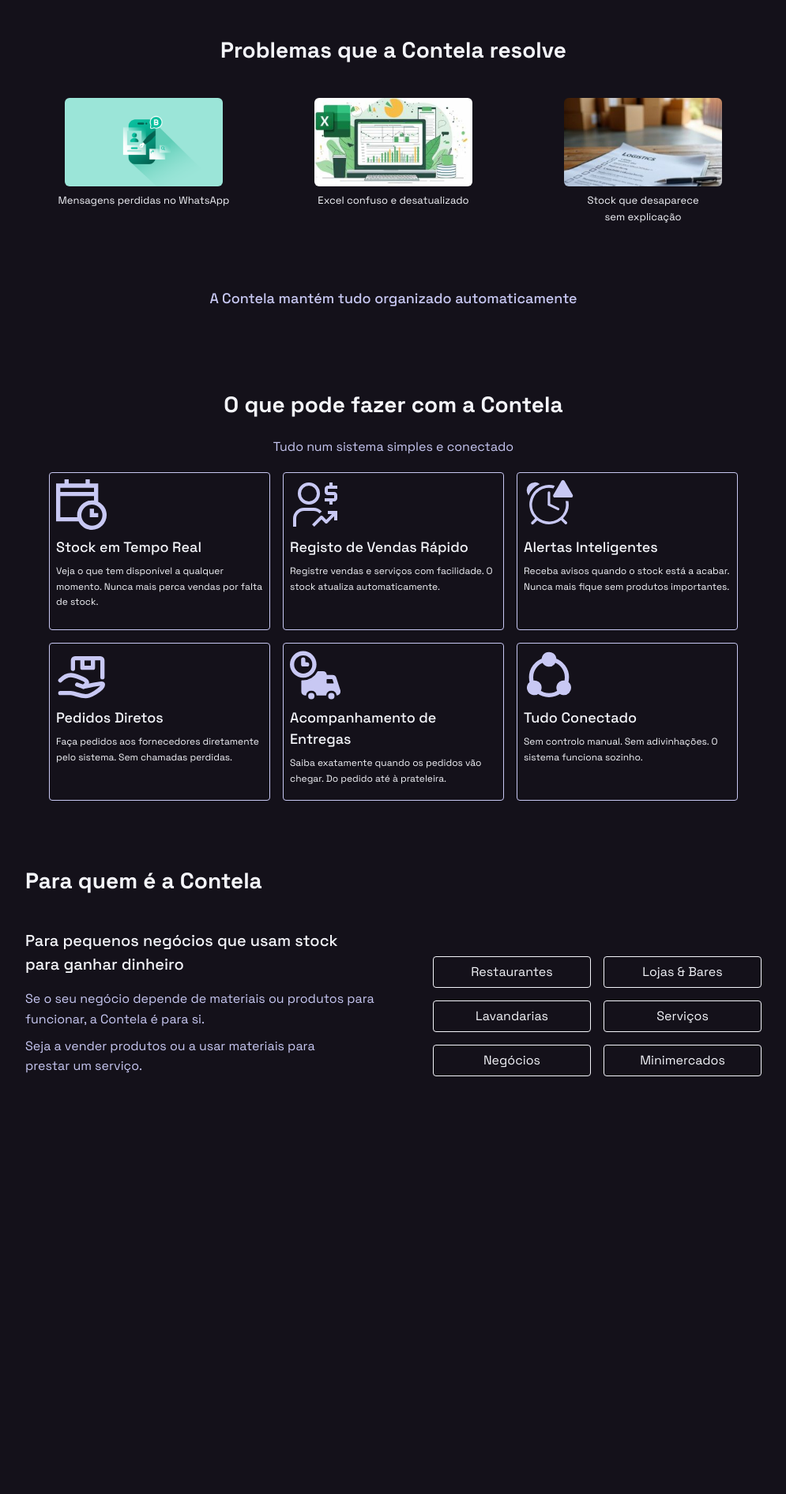
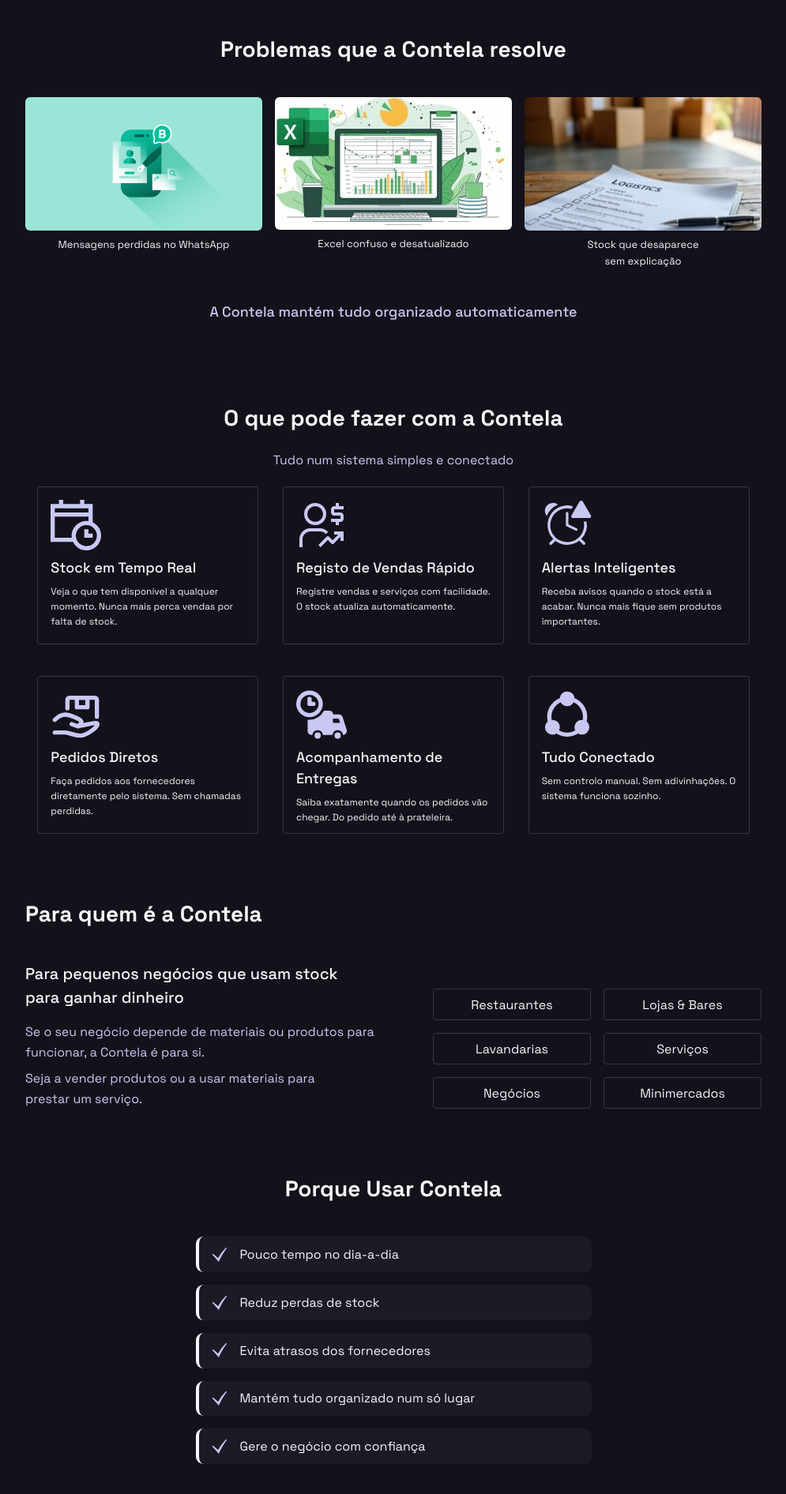
Before and after one commit to ArcidesFerrao/contela-webpage, a Next.js app: page / in a window 1280 px wide. Shown: the part 660-2552 px from the top of the page at 79% size, without its empty margins (142-1137 px from the left). Before the commit the page ends 2023 px from the top, so only its background shows below. Built offline with nearby package versions, Linux system fonts and the light colour scheme.

Commit message:
components added

```diff
--- a/app/(home)/page.tsx
+++ b/app/(home)/page.tsx
@@ -1,8 +1,10 @@
 import { Details } from "@/components/Details";
+import { Footer } from "@/components/Footer";
 import Header from "@/components/Header";
 import MidSection from "@/components/MidSection";
 import Navigator from "@/components/Navigator";
 import Reason from "@/components/Reason";
+import { UseCase } from "@/components/UseCase";
 
 export default function page() {
   return (
@@ -12,6 +14,8 @@ export default function page() {
       <MidSection />
       <Details />
       <Reason />
+      <UseCase />
+      <Footer />
     </main>
   );
 }
--- a/app/globals.css
+++ b/app/globals.css
@@ -4,7 +4,8 @@
   --background: #14111a;
   --foreground: #f4f5fa;
   --accent: #c8c8f3;
-  --accent-blur: rgba(200, 200, 243, 0.3);
+  --accent-blur: rgba(200, 200, 243, 0.05);
+  --accent-card: rgba(200, 200, 243, 0.2);
 }
 /*
 @theme inline {
@@ -20,6 +21,18 @@
     --foreground: #ededed;
   }
 } */
+
+@media (max-width: 940px) {
+  .mid-section {
+    display: grid;
+    grid-template-columns: 1fr 1fr;
+  }
+  .reason-section {
+    display: grid;
+    grid-template-columns: 1fr;
+    row-gap: 2rem;
+  }
+}
 
 body {
   background: var(--background);
@@ -68,6 +81,9 @@ p {
   color: var(--accent);
 }
 
+.bg-accent-blur {
+  background-color: var(--accent-blur);
+}
 .bg-accent {
   color: var(--background);
   background-color: var(--accent);
@@ -75,9 +91,10 @@ p {
 
 .mid-card {
   width: 300px;
-  height: 200px;
+  /* height: 200px; */
 }
 
+.long-card p,
 .mid-card p {
   font-size: small;
   letter-spacing: normal;
@@ -86,14 +103,43 @@ p {
 .detail-card {
   width: 280px;
   height: 200px;
-  border: 1px solid var(--accent);
 }
 
 .detail-card p {
   font-size: 12px;
 }
 
+.ready-cta,
+.detail-card,
+.reason-card {
+  border: 1px solid var(--accent-card);
+}
+.mid-card img,
+.detail-card img,
+.reason-card img {
+  opacity: 60;
+}
+.mid-card img:hover,
+.detail-card img:hover,
+.reason-card img:hover {
+  opacity: 100;
+}
+
 .reason-card {
   width: 200px;
   height: 40px;
 }
+
+.detail-grid {
+  row-gap: 40px;
+}
+
+ul li {
+  padding: 0.6rem 1rem;
+  border-radius: 0.6rem;
+  border-left: 4px solid;
+}
+
+footer {
+  border-top: 1px solid var(--accent-card);
+}
--- a/components/Card.tsx
+++ b/components/Card.tsx
@@ -11,9 +11,13 @@ export const Card = ({
 }) => {
   return (
     <div className="mid-card flex flex-col gap-2 items-center">
-      <span className="bg-accent rounded-md overflow-hidden">
-        <Image src={url} alt={alt} width={200} height={200} />
-      </span>
+      <Image
+        className="bg-accent rounded-md overflow-hidden"
+        src={url}
+        alt={alt}
+        width={300}
+        height={200}
+      />
       <p>{text}</p>
     </div>
   );
@@ -30,10 +34,14 @@ export const LongCard = ({
   alt: string;
 }) => {
   return (
-    <div className="mid-card gap-2 flex flex-col items-center">
-      <span className="bg-accent rounded-md overflow-hidden">
-        <Image src={url} alt={alt} width={200} height={200} />
-      </span>
+    <div className="long-card gap-2 flex flex-col items-center">
+      <Image
+        className="bg-accent rounded-md overflow-hidden"
+        src={url}
+        alt={alt}
+        width={300}
+        height={200}
+      />
       <div className="text-center">
         <p>{textUp}</p>
         <p>{textDown}</p>
@@ -52,7 +60,7 @@ export const DetailCard = ({
   detail: string;
 }) => {
   return (
-    <div className="detail-card p-2 flex flex-col gap-2 rounded-sm">
+    <div className="detail-card p-4 flex flex-col gap-2 rounded-sm">
       <span>
         <Image src={url} alt="icon" width={64} height={64} />
       </span>
@@ -71,3 +79,17 @@ export const ReasonCard = ({ label }: { label: string }) => {
     </div>
   );
 };
+
+export const UseCard = ({ text }: { text: string }) => {
+  return (
+    <li className="bg-accent-blur use-list-card flex items-center gap-4">
+      <Image
+        src="/assets/icons/check-mark.svg"
+        alt="check"
+        width={20}
+        height={20}
+      />
+      <p>{text}</p>
+    </li>
+  );
+};
--- a/components/Details.tsx
+++ b/components/Details.tsx
@@ -3,10 +3,10 @@ import { DetailCard } from "./Card";
 
 export const Details = () => {
   return (
-    <section className="detail-section items-center flex flex-col gap-5">
+    <section className="detail-section items-center flex flex-col w-full gap-5">
       <h2>O que pode fazer com a Contela</h2>
       <p className="accent">Tudo num sistema simples e conectado</p>
-      <div className="grid grid-cols-1 md:grid-cols-3 lg:grid-cols-3 gap-4">
+      <div className="detail-grid place-items-center  grid grid-cols-1 md:grid-cols-2 lg:grid-cols-3 justify-between w-full row-gap-4">
         <DetailCard
           url="/assets/icons/date-time.svg"
           detail="Stock em Tempo Real"
--- /dev/null
+++ b/components/Footer.tsx
@@ -0,0 +1,7 @@
+export const Footer = () => {
+  return (
+    <footer className="text-center p-5 ">
+      © 2026 Evolure Labs. Todos os direitos reservados.
+    </footer>
+  );
+};
--- a/components/Header.tsx
+++ b/components/Header.tsx
@@ -22,7 +22,7 @@ export default function Header() {
           <p>Tudo está ligado. Tudo é visível. </p>
         </div>
       </div>
-      <button className="bg-accent px-4 py-2 rounded-sm w-fit font-semibold">
+      <button className="cursor-pointer bg-accent px-4 py-2 rounded-sm w-fit font-semibold">
         Experimente Gratis
       </button>
     </section>
--- a/components/MidSection.tsx
+++ b/components/MidSection.tsx
@@ -2,9 +2,9 @@ import { Card, LongCard } from "./Card";
 
 export default function MidSection() {
   return (
-    <section className="flex flex-col items-center gap-10 py-5">
+    <section className=" flex flex-col items-center gap-10 py-5">
       <h2 className="text-center">Problemas que a Contela resolve</h2>
-      <div className="flex gap-4">
+      <div className="mid-section flex gap-4">
         <Card
           text="Mensagens perdidas no WhatsApp"
           url="/assets/WA-Business.png"
--- a/components/Navigator.tsx
+++ b/components/Navigator.tsx
@@ -2,7 +2,7 @@ import Image from "next/image";
 
 export default function Navigator() {
   return (
-    <nav className="flex items-center border-b justify-between p-4 w-full">
+    <nav className="flex items-center  justify-between p-4 w-full">
       <Image
         src="/contela-logo.png"
         width={200}
@@ -10,7 +10,7 @@ export default function Navigator() {
         alt="contela-logo"
       />
 
-      <button className="bg-accent w-fit border py-2 px-4 rounded-sm">
+      <button className="cursor-pointer font-semibold bg-accent w-fit border py-2 px-4 rounded-sm">
         Começar Agora
       </button>
     </nav>
--- a/components/Reason.tsx
+++ b/components/Reason.tsx
@@ -3,7 +3,7 @@ import { ReasonCard } from "./Card";
 
 export default function Reason() {
   return (
-    <section className="w-full flex justify-between items-end ">
+    <section className="w-full flex justify-between items-end reason-section ">
       <div className="flex flex-col gap-10">
         <h2>Para quem é a Contela</h2>
         <div className="flex flex-col gap-4">
--- /dev/null
+++ b/components/UseCase.tsx
@@ -0,0 +1,29 @@
+import { UseCard } from "./Card";
+
+export const UseCase = () => {
+  return (
+    <section className="flex flex-col gap-10">
+      <h2 className="text-center">Porque Usar Contela</h2>
+      <ul className="flex flex-col gap-4">
+        <UseCard text="Pouco tempo no dia-a-dia" />
+        <UseCard text="Reduz perdas de stock" />
+        <UseCard text="Evita atrasos dos fornecedores" />
+        <UseCard text="Mantém tudo organizado num só lugar" />
+        <UseCard text="Gere o negócio com confiança" />
+      </ul>
+
+      <div className="bg-accent-blur ready-cta rounded-lg flex flex-col gap-10 items-center p-8">
+        <div className="flex flex-col items-center">
+          <h2>Pronto para simplificar o seu </h2>
+          <h2>negócio?</h2>
+        </div>
+        <p className="accent font-thin">
+          Criado para negócios reais. Criado para realidades locais.
+        </p>
+        <button className="cursor-pointer bg-accent w-fit font-semibold border py-2 px-5 rounded-sm">
+          Começar Agora
+        </button>
+      </div>
+    </section>
+  );
+};
```
